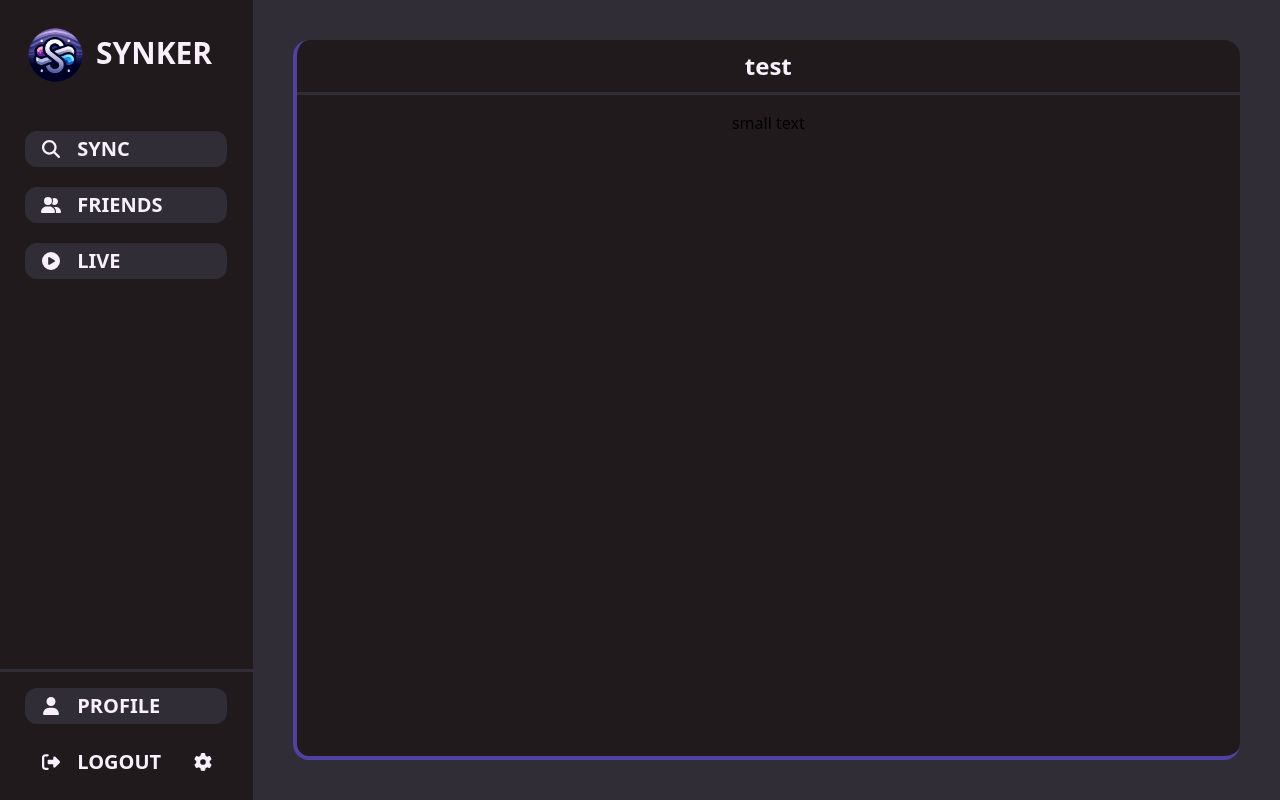
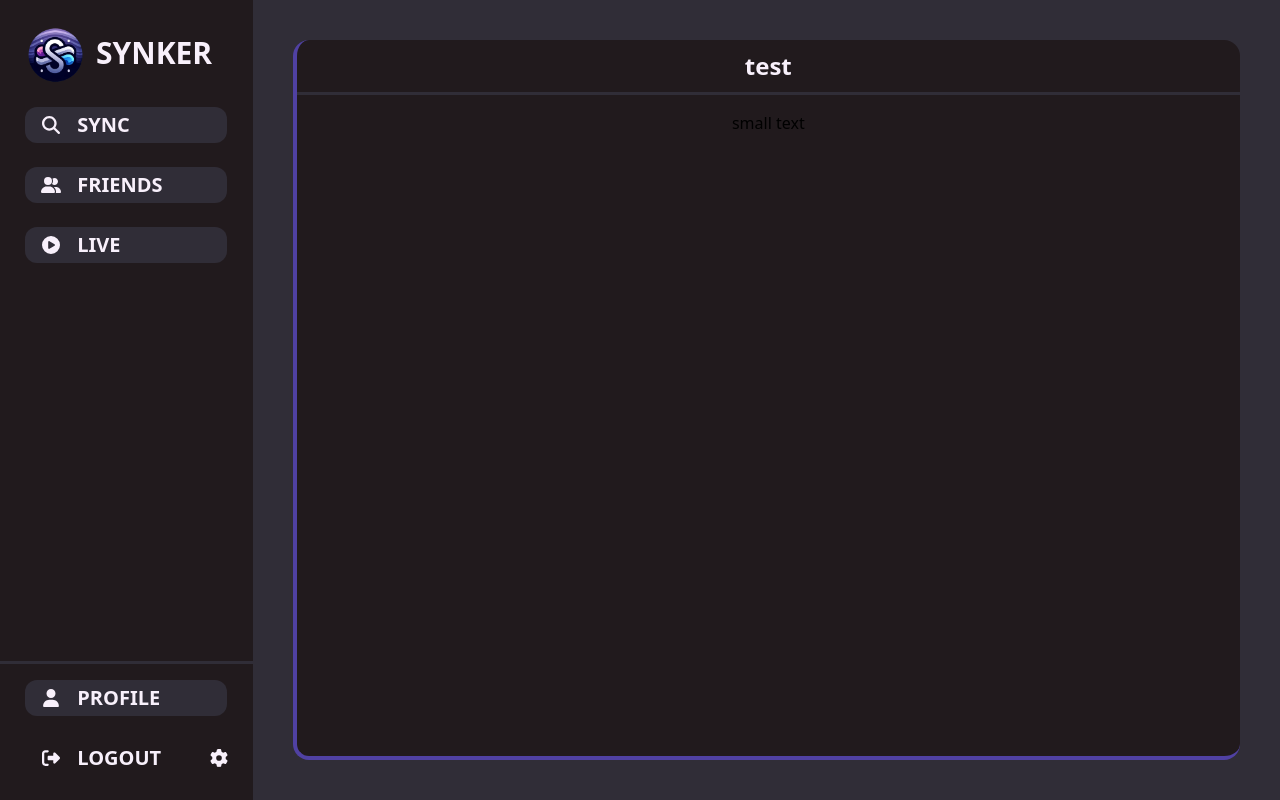
Before and after one commit to varangill/Synker, a React (Vite) app in the folder client/: page / in a window 1280 px wide. Built offline with nearby package versions, Linux system fonts and the light colour scheme; a web font is replaced by a local one.

Commit message:
Input and Button changes

```diff
--- a/client/src/ui/components/common/Button.tsx
+++ b/client/src/ui/components/common/Button.tsx
@@ -1,27 +1,68 @@
+import { IconDefinition } from "@fortawesome/fontawesome-svg-core";
+import { FontAwesomeIcon } from "@fortawesome/react-fontawesome";
 import { ReactNode } from "react";
 
 interface ButtonProps extends React.ButtonHTMLAttributes<HTMLButtonElement> {
   label?: string;
-  variant: "fill" | "navigation" | "icon" | "outline";
-  action: () => void;
+  variant:
+    | "fill"
+    | "navigation"
+    | "icon"
+    | "iconFill"
+    | "iconHighlight"
+    | "outline"
+    | "blank";
+  onClick?: (event: React.MouseEvent<HTMLButtonElement>) => void;
+  icon?: IconDefinition;
   children?: ReactNode;
 }
 
 const Button = ({
   label,
+  variant = "fill",
+  icon,
   children,
-  action,
+  onClick,
   className = "",
   ...props
 }: ButtonProps) => {
-  const btnStyle = `${className}`;
+  const variantStyles: Record<string, string> = {
+    fill: "bg-accent-100 hover:bg-accent-200 w-full rounded-xl font-bold h-9 text-white",
+    navigation: "btn-default h-9 flex rounded-xl w-4/5 items-center",
+    icon: "btn-default h-9 flex rounded-xl items-center justify-center",
+    iconFill:
+      "bg-accent-100 rounded-2xl text-white min-w-12 w-12 hover:bg-accent-200",
+    iconHighlight:
+      "btn-default h-9 flex rounded-xl items-center hover:bg-primary-300",
+    outline:
+      "border border-accent-100 text-accent-100 hover:bg-accent-200 hover:text-white",
+    blank:
+      "btn-default h-9 flex rounded-xl w-fit items-center pr-4 hover:bg-primary-300",
+  };
+
   return (
-    <>
-      <button {...props} className={btnStyle} onClick={action}>
-        {label}
-        {children}
-      </button>
-    </>
+    <button
+      {...props}
+      className={` ${variantStyles[variant] || ""} ${className}`}
+      onClick={onClick}
+    >
+      {icon &&
+        (variant !== "iconFill" ? (
+          <FontAwesomeIcon
+            icon={icon}
+            className="object-contain h-2/4 w-5 text-white p-4"
+          />
+        ) : (
+          <FontAwesomeIcon icon={icon} className="object-contain text-white" />
+        ))}
+
+      {label && (
+        <span className="z-0 text-center xl:text-xl lg:text-xl md:text-base sm:text-base w-full items-center justify-center">
+          {label}
+        </span>
+      )}
+      {children}
+    </button>
   );
 };
 
--- a/client/src/ui/components/common/Input.tsx
+++ b/client/src/ui/components/common/Input.tsx
@@ -1,13 +1,11 @@
-import React from "react";
-import { useState } from "react";
-
+import React, { useState } from "react";
 import { FontAwesomeIcon } from "@fortawesome/react-fontawesome";
 import { faEye, faEyeSlash } from "@fortawesome/free-solid-svg-icons";
 
 interface InputProps extends React.InputHTMLAttributes<HTMLInputElement> {
   variant?: "default" | "search";
   label?: string;
-  type?: string;
+
   id: string;
   showPasswordToggle?: boolean;
 }
@@ -15,46 +13,39 @@ interface InputProps extends React.InputHTMLAttributes<HTMLInputElement> {
 const Input = ({
   variant = "default",
   label,
+
   type,
   id,
   className = "",
   ...props
 }: InputProps) => {
   const isPassword = type === "password";
-
   const [showPassword, setShowPassword] = useState(() => !isPassword);
 
-  const togglePassword = () => {
-    setShowPassword((prev) => !prev);
+  const togglePassword = () => setShowPassword((prev) => !prev);
+
+  const variantStyles: Record<string, string> = {
+    default: "h-10",
+    search: "h-8",
   };
 
-  let btnStyle = ` bg-primary-100 rounded-xl w-full pl-4 text-white ${className}`;
-  switch (variant) {
-    case "search":
-      btnStyle += " ";
-      break;
-    default:
-      btnStyle += " h-10 outline-none focus:ring-0";
-      break;
-  }
-
   return (
-    <div className="relative">
-      <div className="mb-6">
+    <div className="relative w-full">
+      {label && (
         <label
           htmlFor={id}
           className="block text-sm font-medium mb-1 text-white"
         >
           {label}
         </label>
-        <input
-          id={id}
-          type={showPassword ? "text" : "password"}
-          {...props}
-          className={btnStyle}
-          placeholder={label}
-        />
-      </div>
+      )}
+      <input
+        id={id}
+        type={showPassword ? "text" : "password"}
+        {...props}
+        className={`bg-primary-100 rounded-xl w-full pl-4 text-white text-base outline-none focus:ring-0 ${variantStyles[variant]} ${className}`}
+      />
+
       {isPassword && (
         <button
           type="button"
--- a/client/src/ui/components/common/Navigation.tsx
+++ b/client/src/ui/components/common/Navigation.tsx
@@ -13,6 +13,7 @@ import {
 
 import "../../assets/styles/Navigation.css";
 import logo from "../../assets/images/logo.png";
+import Button from "./Button";
 
 import windowResize from "../../utils/WindowResize";
 
@@ -98,87 +99,77 @@ const Navigation = () => {
               : "bg-primary-800 h-full justify-between"
           } w-full`}
         >
-          <div className="w-full flex items-center flex-col justify-center mt-6">
-            <button
-              className={`btn-default h-9 flex rounded-xl w-4/5 items-center mb-5 ${
+          {/* Main Navigation Buttons */}
+          <div className="w-full flex items-center flex-col justify-center mb-6 gap-y-6">
+            <Button
+              className={`w-4/5 ${
                 currentPath === "/sync"
                   ? "bg-accent-100 hover:bg-accent-200"
                   : "bg-primary-100 hover:bg-primary-300"
               }`}
               onClick={handleSyncClick}
+              variant="navigation"
+              icon={faMagnifyingGlass}
             >
-              <FontAwesomeIcon
-                icon={faMagnifyingGlass}
-                className="object-contain h-2/4 w-5 text-white p-4"
-              />
               <div className="btn-text">SYNC</div>
-            </button>
-            <button
-              className={`btn-default h-9 flex rounded-xl w-4/5 items-center mb-5 ${
+            </Button>
+            <Button
+              className={`w-4/5 ${
                 currentPath === "/friends"
                   ? "bg-accent-100 hover:bg-accent-200"
                   : "bg-primary-100 hover:bg-primary-300"
               }`}
               onClick={handleFriendsClick}
+              variant="navigation"
+              icon={faUserGroup}
             >
-              <FontAwesomeIcon
-                icon={faUserGroup}
-                className="object-contain h-2/4 w-5 text-white p-4"
-              />
               <div className="btn-text">FRIENDS</div>
-            </button>
-            <button
-              className={`btn-default h-9 flex rounded-xl w-4/5 items-center mb-5 ${
+            </Button>
+            <Button
+              className={`w-4/5 ${
                 currentPath === "/live"
                   ? "bg-accent-100 hover:bg-accent-200"
                   : "bg-primary-100 hover:bg-primary-300"
               }`}
               onClick={handleLiveClick}
+              variant="navigation"
+              icon={faCirclePlay}
             >
-              <FontAwesomeIcon
-                icon={faCirclePlay}
-                className="object-contain h-2/4 w-5 text-white p-4"
-              />
               <div className="btn-text">LIVE</div>
-            </button>
+            </Button>
           </div>
 
-          <div className="w-full items-center flex flex-col">
-            <div className="line h-1 w-full bg-primary-100 mb-5"></div>
-            <button
-              className={`btn-default h-9 flex rounded-xl w-4/5 items-center mb-5 ${
+          <div className="w-full items-center flex flex-col mb-6">
+            <div className="line h-1 w-full bg-primary-100 mb-5" />
+
+            <Button
+              className={`w-4/5 ${
                 currentPath === "/profile"
                   ? "bg-accent-100 hover:bg-accent-200"
                   : "bg-primary-100 hover:bg-primary-300"
               }`}
               onClick={handleProfileClick}
+              variant="navigation"
+              icon={faUser}
             >
-              <FontAwesomeIcon
-                icon={faUser}
-                className="object-contain h-2/4 w-5 text-white p-4"
+              <div className="btn-text">PROFILE</div>
+            </Button>
+
+            <div className="flex w-4/5 justify-between mt-6">
+              <Button
+                onClick={handleLogoutClick}
+                variant="blank"
+                icon={faRightFromBracket}
+                className="w-1/2 mr-2"
+              >
+                <div className="btn-text">LOGOUT</div>
+              </Button>
+              <Button
+                onClick={handleSettingsClick}
+                variant="iconHighlight"
+                icon={faGear}
+                className="w-1/2 ml-2"
               />
-              <div className="btn-text">PROFILE</div>
-            </button>
-            <div className="flex flex-row w-4/5 justify-between">
-              <button
-                className="btn-default h-9 flex rounded-xl w-fit items-center mb-5 pr-4 hover:bg-primary-300"
-                onClick={handleLogoutClick}
-              >
-                <FontAwesomeIcon
-                  icon={faRightFromBracket}
-                  className="object-contain h-2/4 w-5 text-white p-4"
-                />
-                <div className="btn-text">LOGOUT</div>
-              </button>
-              <button
-                className="btn-default h-9 flex rounded-xl items-center mb-5 hover:bg-primary-300"
-                onClick={handleSettingsClick}
-              >
-                <FontAwesomeIcon
-                  icon={faGear}
-                  className="object-contain h-2/4 w-5 text-white p-4"
-                />
-              </button>
             </div>
           </div>
         </div>
--- a/client/src/ui/components/friends/ChatInputBox.tsx
+++ b/client/src/ui/components/friends/ChatInputBox.tsx
@@ -1,6 +1,7 @@
 import { useState } from "react";
-import { FontAwesomeIcon } from "@fortawesome/react-fontawesome";
 import { faPaperPlane } from "@fortawesome/free-solid-svg-icons";
+
+import Button from "../common/Button";
 
 interface ChatInputBoxProps {
   setTextToSend: React.Dispatch<React.SetStateAction<string>>;
@@ -27,12 +28,11 @@ const ChatInputBox: React.FC<ChatInputBoxProps> = ({ setTextToSend }) => {
         autoCorrect="on"
         placeholder="Message ..."
       />
-      <button
+      <Button
         onClick={() => handleSendClick()}
-        className="bg-accent-100 rounded-2xl text-white min-w-12 w-12 hover:bg-accent-200"
-      >
-        <FontAwesomeIcon icon={faPaperPlane} />
-      </button>
+        variant="iconFill"
+        icon={faPaperPlane}
+      />
     </div>
   );
 };
--- a/client/src/ui/pages/SyncPage.tsx
+++ b/client/src/ui/pages/SyncPage.tsx
@@ -4,6 +4,7 @@ import "../../App.css";
 
 import Navigation from "../components/common/Navigation";
 import ProfileCard from "../components/sync/ProfileCard.tsx";
+import Button from "../components/common/Button.tsx";
 
 import testUserList from "../../mockData/testUserList.json";
 import sync from "../assets/images/sync-background.png";
@@ -58,14 +59,12 @@ export default function SyncPage() {
               </div>
             ))}
           </div>
-          <button
-            className="relative z-10 btn-default h-9 flex rounded-xl bg-accent-100 hover:bg-accent-200 w-full items-center justify-center mt-2 max-w-64 mb-8 mr-2 ml-2"
+          <Button
+            label="NEXT"
+            className="z-10 max-w-64"
             onClick={handleNextClick}
-          >
-            <div className="find-button z-0 flex btn-text text-white h-8 font-bold items-center xl:text-xl lg:text-xl md:text-base sm:text-base">
-              NEXT
-            </div>
-          </button>
+            variant="fill"
+          />
         </div>
       </div>
     </div>
```
Also changed, not shown: client/src/ui/components/friends/ChatWindow.tsx (+5 -7 lines), client/src/ui/components/friends/ConversationList.tsx (+16 -15 lines), client/src/ui/components/sync/ProfileCard.tsx (+11 -9 lines), client/src/ui/pages/LoginPage.tsx (+14 -7 lines).
